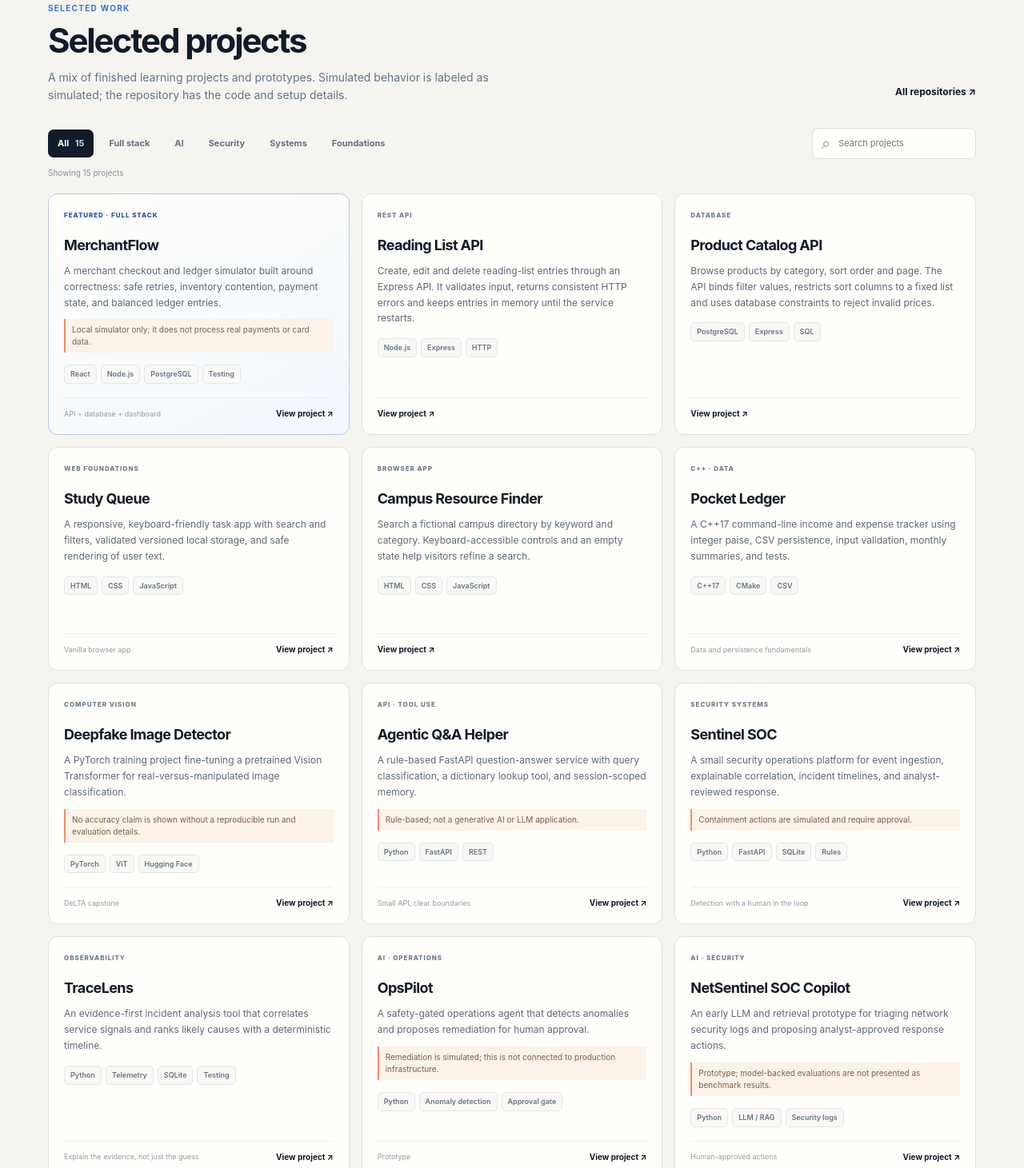
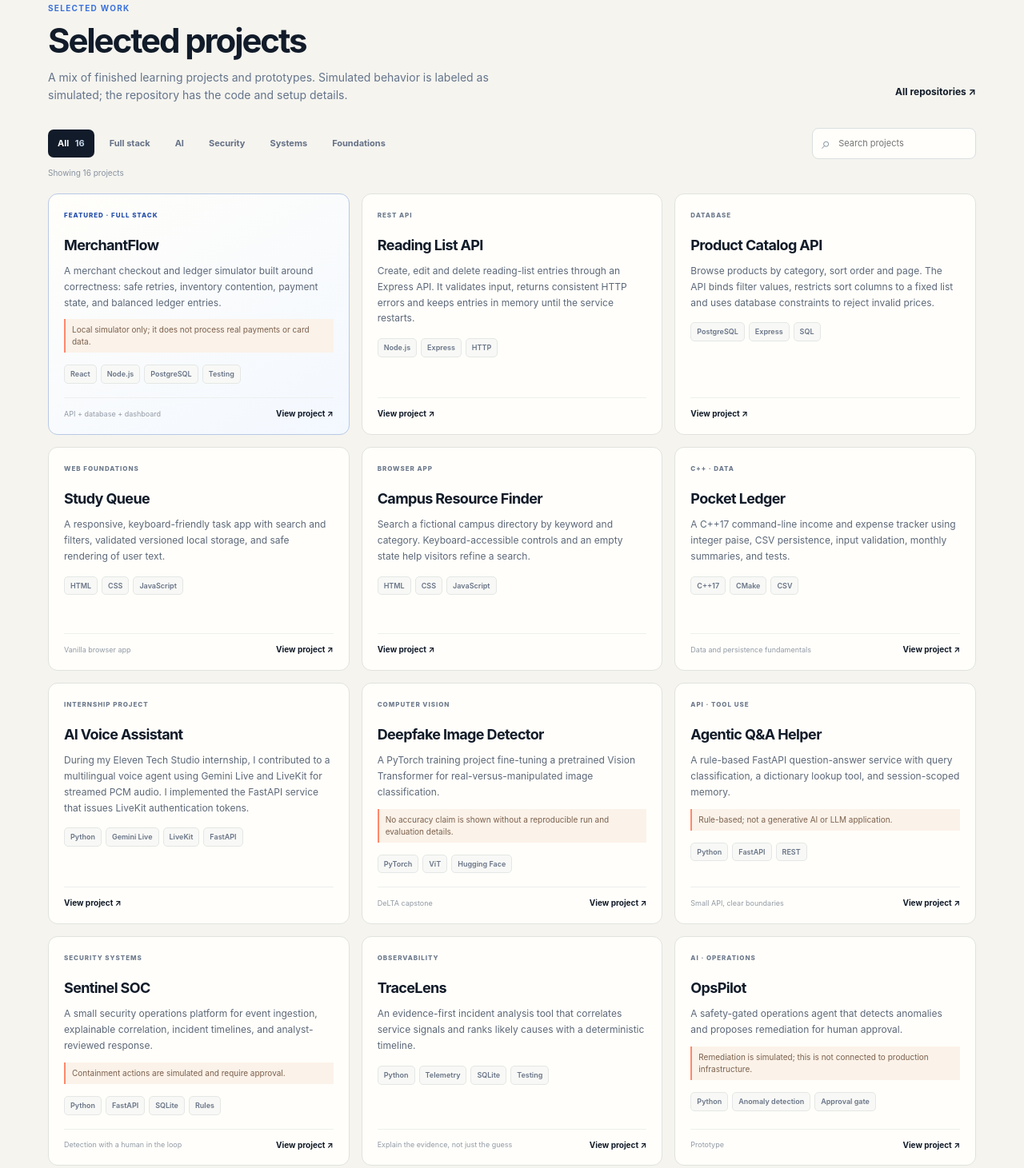
Before and after one commit to DivyanBabbar/DivyanBabbar.github.io, a plain HTML site: page index.html in a window 1280 px wide. Shown: the part 925-2386 px from the top of the page at 80% size. Drawn offline with Linux system fonts and the light colour scheme.

Commit message:
Feature AI Voice Assistant as an Eleven Tech internship project

```diff
--- a/index.html
+++ b/index.html
@@ -49,7 +49,7 @@
           <span class="hero-card-foot">small systems, carefully rebuilt</span>
         </div>
         <span class="art-chip chip-top">ECE × software</span>
-        <span class="art-chip chip-bottom">15 public projects</span>
+        <span class="art-chip chip-bottom">16 public projects</span>
       </div>
     </section>
 
@@ -75,7 +75,7 @@
 
       <div class="project-tools">
         <div class="filters" role="group" aria-label="Filter projects">
-          <button class="filter is-active" type="button" data-filter="all" aria-pressed="true">All <span>15</span></button>
+          <button class="filter is-active" type="button" data-filter="all" aria-pressed="true">All <span>16</span></button>
           <button class="filter" type="button" data-filter="fullstack" aria-pressed="false">Full stack</button>
           <button class="filter" type="button" data-filter="ai" aria-pressed="false">AI</button>
           <button class="filter" type="button" data-filter="security" aria-pressed="false">Security</button>
@@ -84,7 +84,7 @@
         </div>
         <label class="search-box"><span class="sr-only">Search projects</span><span aria-hidden="true">⌕</span><input id="project-search" type="search" placeholder="Search projects" autocomplete="off"></label>
       </div>
-      <p class="results-count" id="results-count" aria-live="polite">Showing 15 projects</p>
+      <p class="results-count" id="results-count" aria-live="polite">Showing 16 projects</p>
 
       <div class="project-grid" id="project-grid">
         <article class="project-card project-featured" data-categories="fullstack systems" data-search="merchantflow payments checkout ledger react node express postgres transactions idempotency">
@@ -129,6 +129,13 @@
           <p class="card-description">A C++17 command-line income and expense tracker using integer paise, CSV persistence, input validation, monthly summaries, and tests.</p>
           <div class="tags"><span>C++17</span><span>CMake</span><span>CSV</span></div>
           <div class="card-bottom"><span class="card-note">Data and persistence fundamentals</span><a href="https://github.com/DivyanBabbar/pocket-ledger" target="_blank" rel="noopener noreferrer">View project <span aria-hidden="true">↗</span></a></div>
+        </article>
+        <article class="project-card" id="voice-ai" data-categories="ai fullstack" data-search="ai voice assistant eleven tech studio internship gemini live livekit fastapi pcm audio multilingual">
+          <div class="card-top"><span class="project-type">INTERNSHIP PROJECT</span></div>
+          <h3>AI Voice Assistant</h3>
+          <p class="card-description">During my Eleven Tech Studio internship, I contributed to a multilingual voice agent using Gemini Live and LiveKit for streamed PCM audio. I implemented the FastAPI service that issues LiveKit authentication tokens.</p>
+          <div class="tags"><span>Python</span><span>Gemini Live</span><span>LiveKit</span><span>FastAPI</span></div>
+          <div class="card-bottom"><a href="https://github.com/DivyanBabbar/AI-Voice-Assistant" target="_blank" rel="noopener noreferrer">View project <span aria-hidden="true">↗</span></a></div>
         </article>
         <article class="project-card" data-categories="ai" data-search="deepfake detector vision transformer pytorch computer vision real fake classification">
           <div class="card-top"><span class="project-type">COMPUTER VISION</span></div>
@@ -207,7 +214,7 @@
         <div><p class="eyebrow section-eyebrow">ABOUT</p><h2 id="about-title">Education &amp; experience</h2></div>
         <div class="about-copy">
           <p><strong>Jaypee Institute of Information Technology, Noida</strong><br>B.Tech. in Electronics &amp; Communication Engineering (Advanced Communication Technology), 2024–2028.</p>
-          <p><strong>Eleven Tech Studio Private Limited</strong><br>IT department internship, May–July 2026.</p>
+          <p><strong>Eleven Tech Studio Private Limited</strong><br>AI / Software Intern, May–July 2026. Worked on the <a href="#voice-ai">AI Voice Assistant</a>.</p>
           <p><strong>DeLTA 2026 · IIIT Allahabad</strong><br>During my June deep learning training, I fine-tuned a pretrained Vision Transformer in PyTorch to classify real and manipulated images.</p>
           <p><strong>Numerical methods</strong><br>Saket Saxena and I co-authored a study comparing finite differences and physics-informed neural networks on a second-order differential equation with fixed boundary values.</p>
           <div class="about-links"><a href="mailto:divyanbabbar453@gmail.com">Email me <span aria-hidden="true">↗</span></a><a href="https://www.linkedin.com/in/divyan-babbar-255415394/" target="_blank" rel="noopener noreferrer">LinkedIn <span aria-hidden="true">↗</span></a><a href="https://github.com/DivyanBabbar" target="_blank" rel="noopener noreferrer">GitHub <span aria-hidden="true">↗</span></a></div>
```
